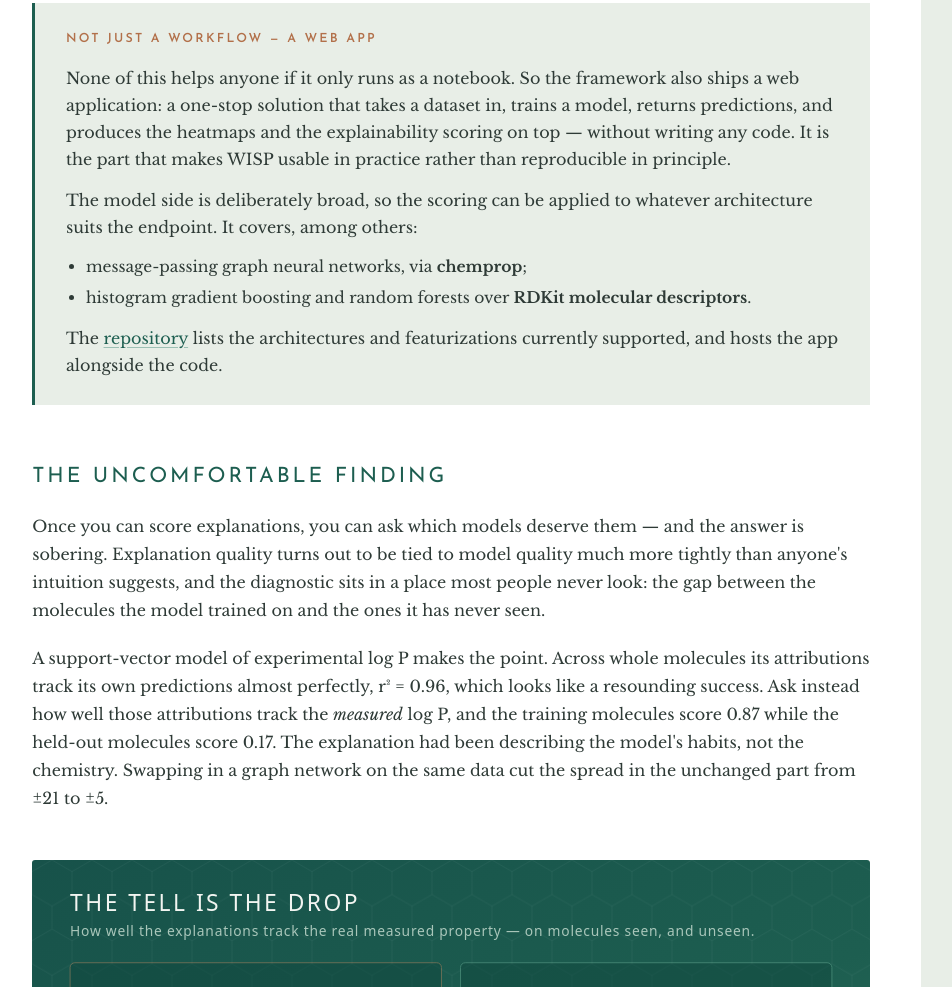
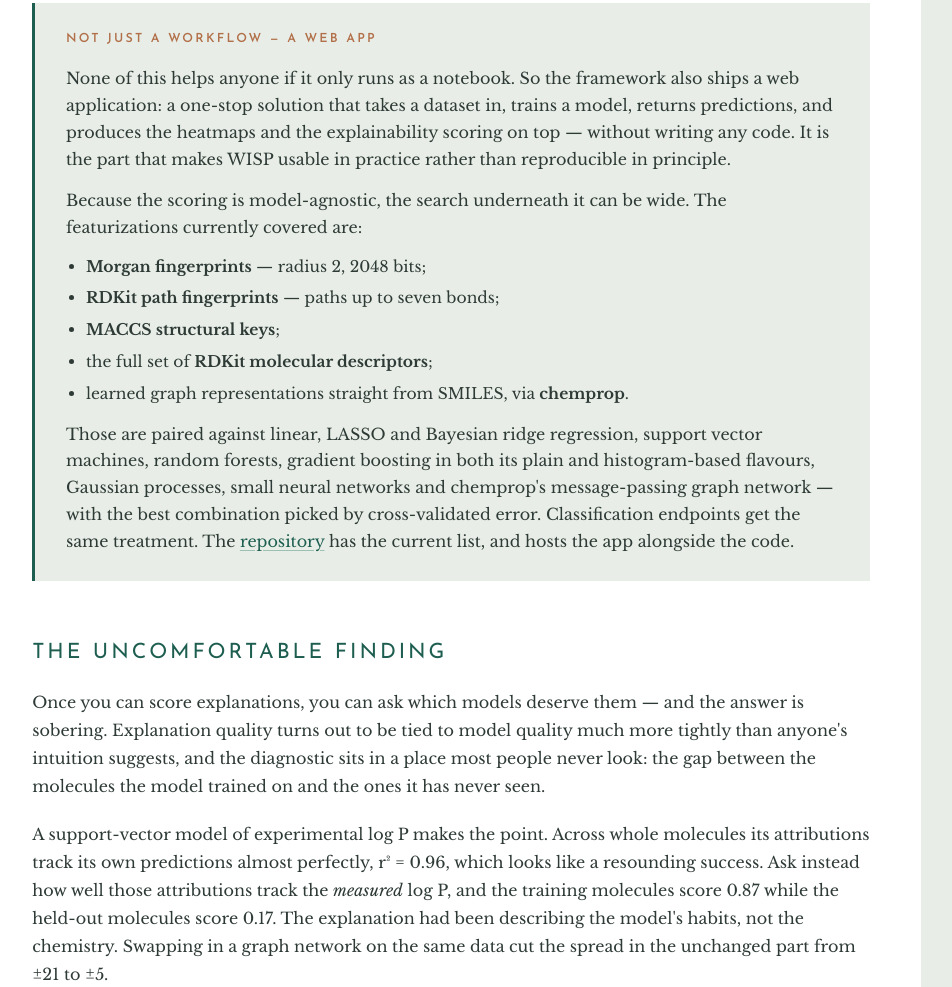
Before and after one commit to jmwoll/jmwoll.github.io, a plain HTML site: page index.html in a window 1280 px wide. Shown: the part 3374-4361 px from the top of the page, without its empty margins (19-971 px from the left). Drawn offline with nearby package versions, Linux system fonts and the light colour scheme.

Commit message:
List the featurizations WISP actually supports
Replace the placeholder description in the web app infobox with the
set read off the helper code: Morgan fingerprints, RDKit path
fingerprints, MACCS keys, the full RDKit descriptor set, and chemprop's
learned graph representation, plus the regressors and classifiers they
are searched against.

Co-Authored-By: Claude Opus 5 <noreply@anthropic.com>

```diff
--- a/index.html
+++ b/index.html
@@ -638,16 +638,23 @@
           WISP usable in practice rather than reproducible in principle.
         </p>
         <p>
-          The model side is deliberately broad, so the scoring can be applied to whatever architecture suits the
-          endpoint. It covers, among others:
+          Because the scoring is model-agnostic, the search underneath it can be wide. The featurizations currently
+          covered are:
         </p>
         <ul>
-          <li>message-passing graph neural networks, via <b>chemprop</b>;</li>
-          <li>histogram gradient boosting and random forests over <b>RDKit molecular descriptors</b>.</li>
+          <li><b>Morgan fingerprints</b> — radius 2, 2048 bits;</li>
+          <li><b>RDKit path fingerprints</b> — paths up to seven bonds;</li>
+          <li><b>MACCS structural keys</b>;</li>
+          <li>the full set of <b>RDKit molecular descriptors</b>;</li>
+          <li>learned graph representations straight from SMILES, via <b>chemprop</b>.</li>
         </ul>
         <p>
-          The <a href="https://github.com/kerjans/ml-XAI">repository</a> lists the architectures and featurizations
-          currently supported, and hosts the app alongside the code.
+          Those are paired against linear, LASSO and Bayesian ridge regression, support vector machines, random
+          forests, gradient boosting in both its plain and histogram-based flavours, Gaussian processes, small
+          neural networks and chemprop's message-passing graph network — with the best combination picked by
+          cross-validated error. Classification endpoints get the same treatment. The
+          <a href="https://github.com/kerjans/ml-XAI">repository</a> has the current list, and hosts the app
+          alongside the code.
         </p>
       </aside>
 
```
